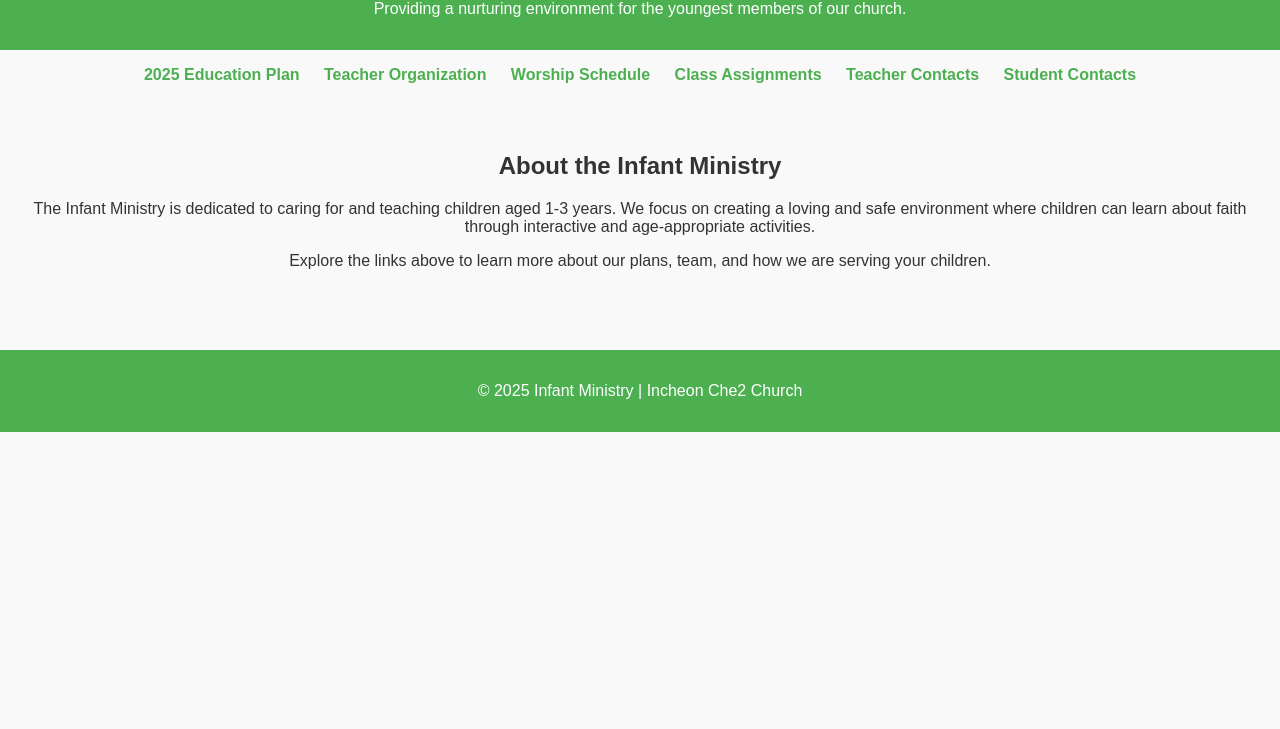
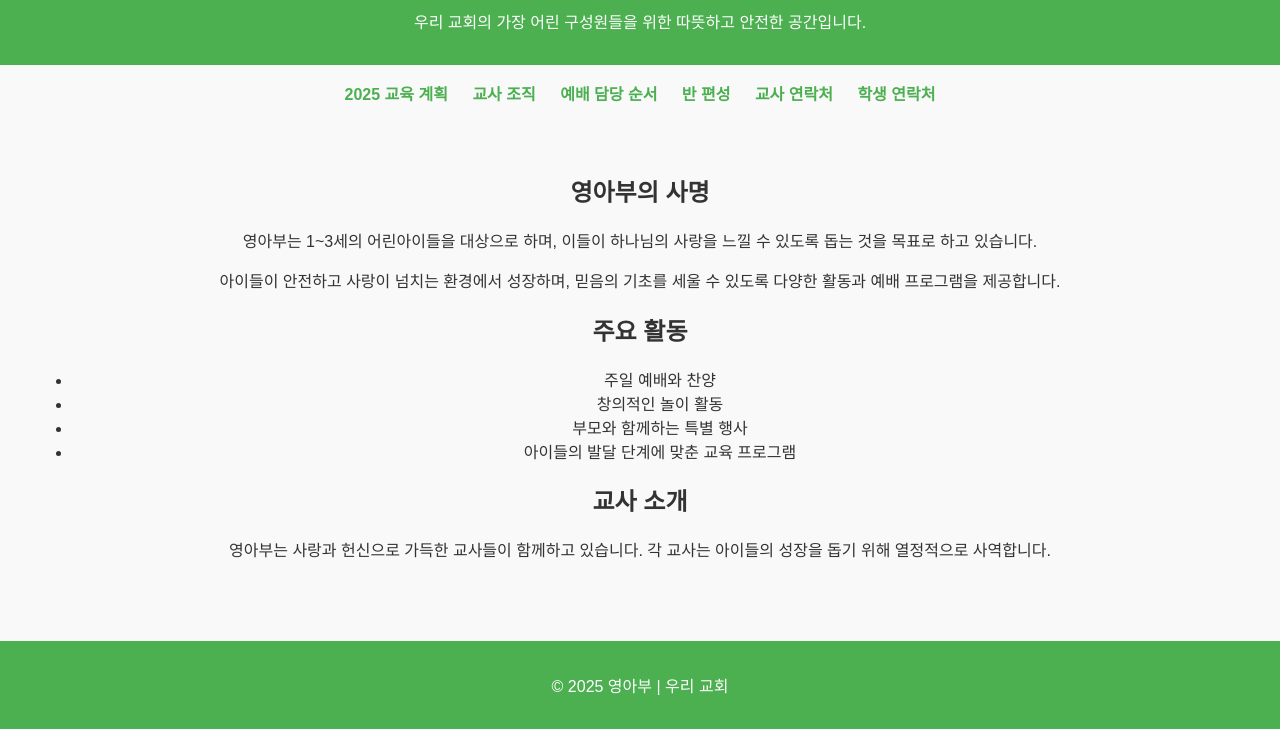
Before and after one commit to kenfe/che2infant2025, a plain HTML site: page index.html in a window 1280 px wide. Shown: the part 96-825 px from the top of the page. Before the commit the page ends 800 px from the top, so only its background shows below. Drawn offline with Linux system fonts and the light colour scheme.

Commit message:
Update index.html

```diff
--- a/index.html
+++ b/index.html
@@ -1,9 +1,9 @@
 <!DOCTYPE html>
-<html lang="en">
+<html lang="ko">
 <head>
     <meta charset="UTF-8">
     <meta name="viewport" content="width=device-width, initial-scale=1.0">
-    <title>Infant Ministry - Education Department</title>
+    <title>영아부 소개</title>
     <style>
         body {
             font-family: Arial, sans-serif;
@@ -46,24 +46,35 @@
 </head>
 <body>
     <header>
-        <h1>Welcome to the Infant Ministry</h1>
-        <p>Providing a nurturing environment for the youngest members of our church.</p>
+        <h1>영아부 소개</h1>
+        <p>우리 교회의 가장 어린 구성원들을 위한 따뜻하고 안전한 공간입니다.</p>
     </header>
     <nav>
-        <a href="2025-infant-ministry-plan.html">2025 Education Plan</a>
-        <a href="teacher-organization.html">Teacher Organization</a>
-        <a href="worship-schedule.html">Worship Schedule</a>
-        <a href="class-assignments.html">Class Assignments</a>
-        <a href="teacher-contacts.html">Teacher Contacts</a>
-        <a href="student-contacts.html">Student Contacts</a>
+        <a href="2025-infant-ministry-plan.html">2025 교육 계획</a>
+        <a href="teacher-organization.html">교사 조직</a>
+        <a href="worship-schedule.html">예배 담당 순서</a>
+        <a href="class-assignments.html">반 편성</a>
+        <a href="teacher-contacts.html">교사 연락처</a>
+        <a href="student-contacts.html">학생 연락처</a>
     </nav>
     <main>
-        <h2>About the Infant Ministry</h2>
-        <p>The Infant Ministry is dedicated to caring for and teaching children aged 1-3 years. We focus on creating a loving and safe environment where children can learn about faith through interactive and age-appropriate activities.</p>
-        <p>Explore the links above to learn more about our plans, team, and how we are serving your children.</p>
+        <h2>영아부의 사명</h2>
+        <p>영아부는 1~3세의 어린아이들을 대상으로 하며, 이들이 하나님의 사랑을 느낄 수 있도록 돕는 것을 목표로 하고 있습니다.</p>
+        <p>아이들이 안전하고 사랑이 넘치는 환경에서 성장하며, 믿음의 기초를 세울 수 있도록 다양한 활동과 예배 프로그램을 제공합니다.</p>
+
+        <h2>주요 활동</h2>
+        <ul>
+            <li>주일 예배와 찬양</li>
+            <li>창의적인 놀이 활동</li>
+            <li>부모와 함께하는 특별 행사</li>
+            <li>아이들의 발달 단계에 맞춘 교육 프로그램</li>
+        </ul>
+
+        <h2>교사 소개</h2>
+        <p>영아부는 사랑과 헌신으로 가득한 교사들이 함께하고 있습니다. 각 교사는 아이들의 성장을 돕기 위해 열정적으로 사역합니다.</p>
     </main>
     <footer>
-        <p>&copy; 2025 Infant Ministry | Incheon Che2 Church </p>
+        <p>&copy; 2025 영아부 | 우리 교회</p>
     </footer>
 </body>
 </html>
```
